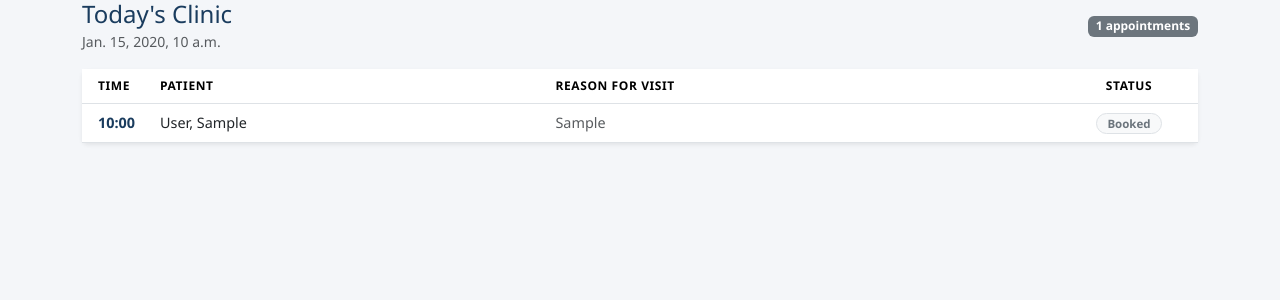
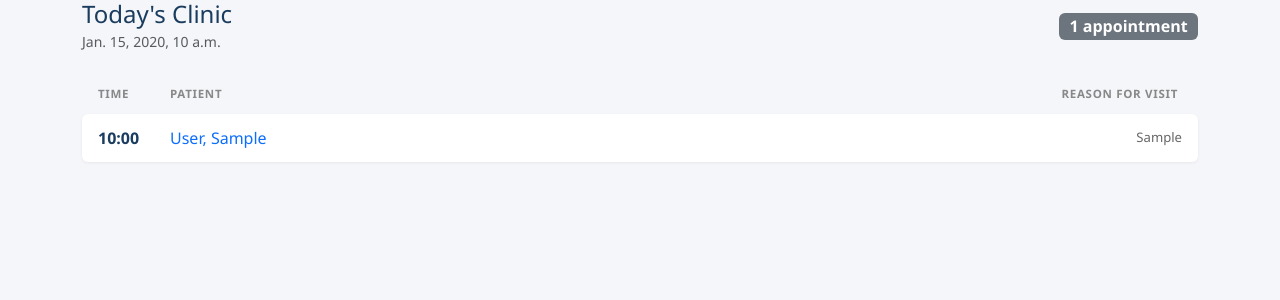
Before and after one commit to PrevailUzodinma/hybrid-nutrition-risk-cdss, a Django app: template templates/appointments/appointment_list.html in a window 1280 px wide. Shown: the top 300 px of the page. Run offline with Django 4.2, Linux system fonts and the light colour scheme; tables that the repository leaves empty hold one stand-in row (values such as "Sample post"); the template is opened without the code that fills it: values that come from a table or form of the project are taken from there, most other values are stand-ins (such as "Sample title", 1, 10 or a date in 2020).

Commit message:
refactored the appointment list page

```diff
--- a/templates/appointments/appointment_list.html
+++ b/templates/appointments/appointment_list.html
@@ -1,73 +1,45 @@
 {% extends "base.html" %}
+{% load static %}
 {% block title %}Today's Clinic — NutriRisk Assistant{% endblock %}
-
-{% block extra_css %}
-<style>
-    .appt-table-row:hover td { background: #f0f4f8; }
-    .appt-table-row td { vertical-align: middle; }
-</style>
-{% endblock %}
-
 {% block content %}
 
-<div class="d-flex justify-content-between align-items-center mb-3">
+<div class="d-flex justify-content-between align-items-center mb-4">
     <div>
-        <h4 class="mb-0" style="color:#1a3c5e">Today's Clinic</h4>
-        <small class="text-muted">{{ clinic_date_display }}</small>
+        <h4 class="mb-0" style="color:#1a3c5e;">Today's Clinic</h4>
+        <small class="text-muted">{{ today_display }}</small>
     </div>
-    <span class="badge bg-secondary">{{ appointments|length }} appointments</span>
+    <span class="badge bg-secondary fs-6">
+        {{ appointments|length }} appointment{{ appointments|length|pluralize }}
+    </span>
 </div>
 
 {% if not appointments %}
-<div class="alert alert-info">No appointments scheduled for today.</div>
+<div class="alert alert-info">No appointments found.</div>
 {% else %}
-<div class="card border-0 shadow-sm">
-    <table class="table table-hover mb-0" style="font-size:0.9rem;">
-        <thead>
-            <tr style="background:#f0f4f8; color:#555; font-size:0.75rem; text-transform:uppercase; letter-spacing:0.05em;">
-                <th class="ps-3 py-2 fw-semibold" style="width:70px;">Time</th>
-                <th class="py-2 fw-semibold">Patient</th>
-                <th class="py-2 fw-semibold">Reason for Visit</th>
-                <th class="pe-3 py-2 fw-semibold text-center" style="width:130px;">Status</th>
-            </tr>
-        </thead>
-        <tbody>
-            {% for appt in appointments %}
-            <tr class="appt-table-row">
-                <td class="ps-3 py-2">
-                    <a href="{% url 'patients:patient_record' appt.patient.id %}"
-                       class="text-decoration-none fw-semibold d-block"
-                       style="color:#1a3c5e;">
-                        {{ appt.appointment_time|time:"H:i" }}
-                    </a>
-                </td>
-                <td class="py-2">
-                    <a href="{% url 'patients:patient_record' appt.patient.id %}"
-                       class="text-decoration-none fw-medium d-block text-dark">
-                        {{ appt.patient.last_name }}, {{ appt.patient.first_name }}
-                    </a>
-                </td>
-                <td class="py-2">
-                    <a href="{% url 'patients:patient_record' appt.patient.id %}"
-                       class="text-decoration-none d-block text-muted">
-                        {{ appt.reason|default:"—" }}
-                    </a>
-                </td>
-                <td class="pe-3 py-2 text-center">
-                    <span class="badge rounded-pill
-                        {% if appt.status == 'COMPLETED' %}bg-success
-                        {% elif appt.status == 'IN_PROGRESS' %}bg-warning text-dark
-                        {% elif appt.status == 'DID_NOT_ATTEND' %}bg-danger
-                        {% else %}bg-light text-secondary border{% endif %}"
-                        style="font-size:0.72rem; padding:4px 10px;">
-                        {{ appt.get_status_display }}
-                    </span>
-                </td>
-            </tr>
-            {% endfor %}
-        </tbody>
-    </table>
+
+<div class="d-flex align-items-center px-3 py-2 mb-1"
+     style="font-size:.72rem; font-weight:600; text-transform:uppercase;
+            letter-spacing:.06em; color:#888;">
+    <span style="min-width:64px;">Time</span>
+    <span class="flex-grow-1 ps-2">Patient</span>
+    <span style="min-width:260px; text-align:right; padding-right:4px;">Reason for visit</span>
 </div>
+
+{% for appt in appointments %}
+<a href="{% url 'patients:patient_record' appt.patient.id %}" class="text-decoration-none">
+    <div class="appt-row">
+        <span class="appt-time" style="min-width:64px;">{{ appt.appointment_time|time:"H:i" }}</span>
+        <div class="flex-grow-1 ps-2">
+            <div class="appt-name">{{ appt.patient.last_name }}, {{ appt.patient.first_name }}</div>
+        </div>
+        {% if appt.reason %}
+        <div class="appt-reason text-end" style="min-width:260px; color:#666;">
+            {{ appt.reason }}
+        </div>
+        {% endif %}
+    </div>
+</a>
+{% endfor %}
 {% endif %}
 
 {% endblock %}
```
